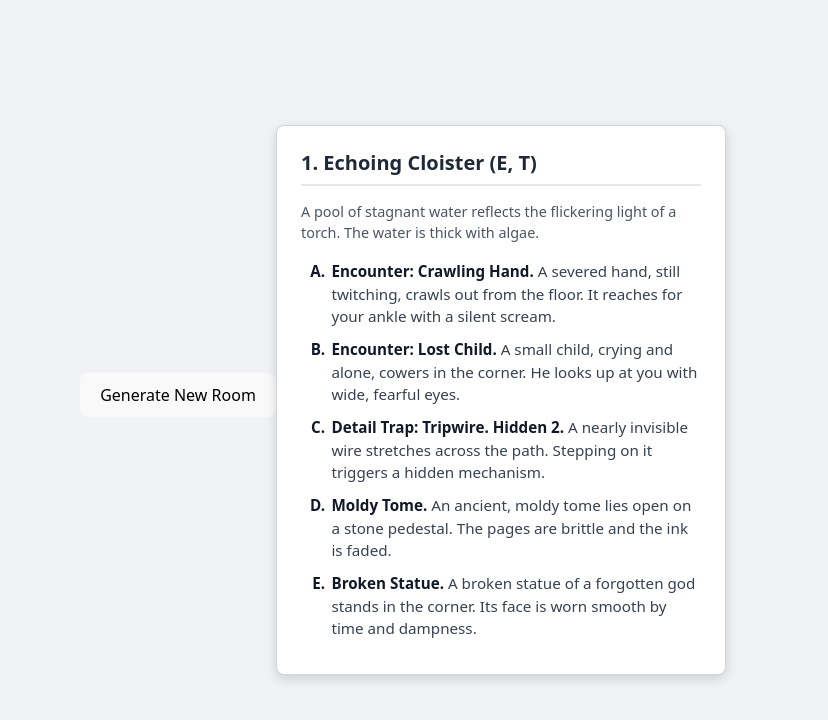
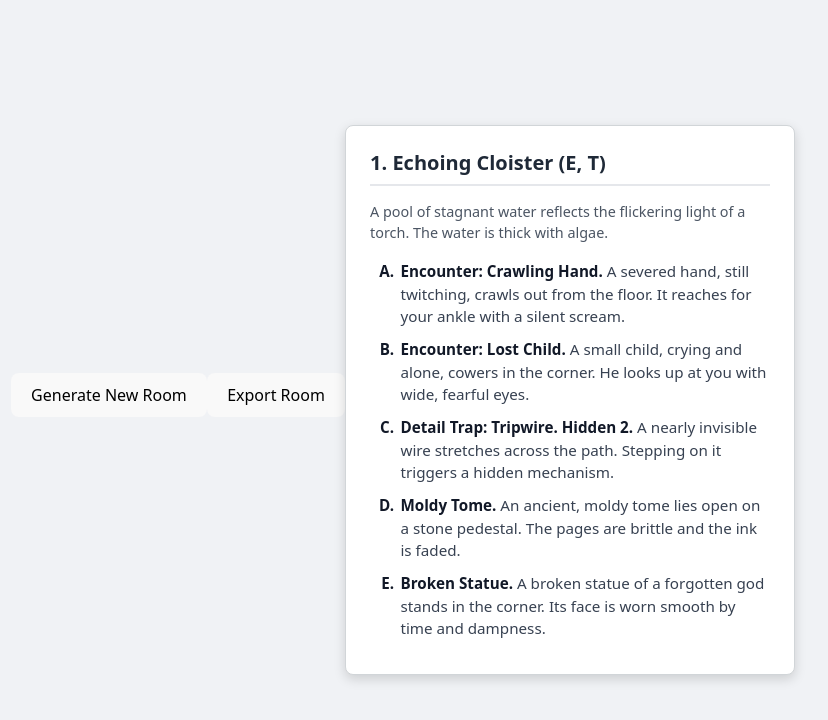
Before and after one commit to NoahParkes/unto-the-depths, a React (Vite) app: page / in a window 1280 px wide. Shown: the top 720 px of the page, without its empty margins (237-1065 px from the left). Built offline with nearby package versions, Linux system fonts and the light colour scheme.

Commit message:
Simple button to export room JSON
Added a simple button that exports the current room as a JSON file

Refs  #6

```diff
--- a/src/App.tsx
+++ b/src/App.tsx
@@ -7,22 +7,36 @@ import { useRef, useState} from 'react';
 
 function App() {
   const [room, setRoom] = useState(() => generateRandomRoom(1));
-
   const nextIdRef = useRef<number>(2);
 
   // Button to regenerate without reloading
-  const regenerate = () => {
+  const handleRegenerate = () => {
     const newRoom = (generateRandomRoom(nextIdRef.current));
+    setRoom(newRoom);
+    nextIdRef.current += 1;
+  };
 
-    setRoom(newRoom);
+  // Export Logic
+  const handleExport = () => {
+    const jsonContent = JSON.stringify(room, null, 2);
+    const blob = new Blob([jsonContent], { type: 'application/json' });
+    const url = URL.createObjectURL(blob);
 
-    nextIdRef.current += 1;
+    const link = document.createElement('a');
+    link.href = url;
+    link.download = `room-${room.roomId}.json`;
+
+    document.body.appendChild(link);
+    link.click();
+    document.body.removeChild(link);
+    URL.revokeObjectURL(url);
   };
 
   return (
     <div className="app-container">
       <div style={{ textAlign: 'center', marginBottom: '10px' }}>
-        <button onClick={regenerate}>Generate New Room</button>
+        <button onClick={handleRegenerate}>Generate New Room</button>
+        <button onClick={handleExport}>Export Room</button>
       </div>
       <RoomCard room={room} />
     </div>
```
